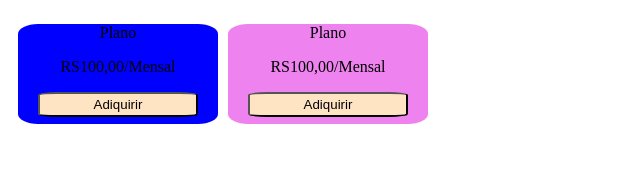
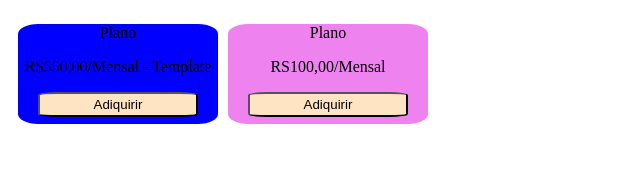
Before and after one commit to ivanprojetosti/curso-angular-16-17, an Angular app: page / in a window 1280 px wide. Shown: the top 174 px of the page, without its empty margins (0-640 px from the left). Built offline with nearby package versions, Linux system fonts and the light colour scheme.

Commit message:
criado interpolação para informações de plano e aplicado html dentro do template

```diff
--- a/src/app/card/card.component.html
+++ b/src/app/card/card.component.html
@@ -1,5 +1,5 @@
 <div class="area-plano">
-    <p>Plano</p>
-    <p>RS100,00/Mensal</p>
+    <p>{{informacoesCard?.texto}}</p>
+    <p>{{informacoesCard?.preco}}/Mensal</p>
     <app-card-button></app-card-button>
 </div>
--- a/src/app/card/card.component.ts
+++ b/src/app/card/card.component.ts
@@ -2,9 +2,25 @@ import { Component } from '@angular/core';
 
 @Component({
   selector: 'app-card',
-  templateUrl: './card.component.html',
-  styleUrl: './card.component.scss'
+  //templateUrl: './card.component.html',
+  styleUrl: './card.component.scss',
+
+  template: `
+    <div class="area-plano">
+      <p>{{informacoesCard?.texto}}</p>
+      <p>{{informacoesCard?.preco}}/Mensal - Template</p>
+      <app-card-button></app-card-button>
+    </div>
+  `
 })
 export class CardComponent {
 
+  preco: number = 500;
+  texto: string = "Plano";
+
+  informacoesCard: any = {
+    preco: "R$550,00",
+    texto: "Plano"
+  }
+
 }
```
